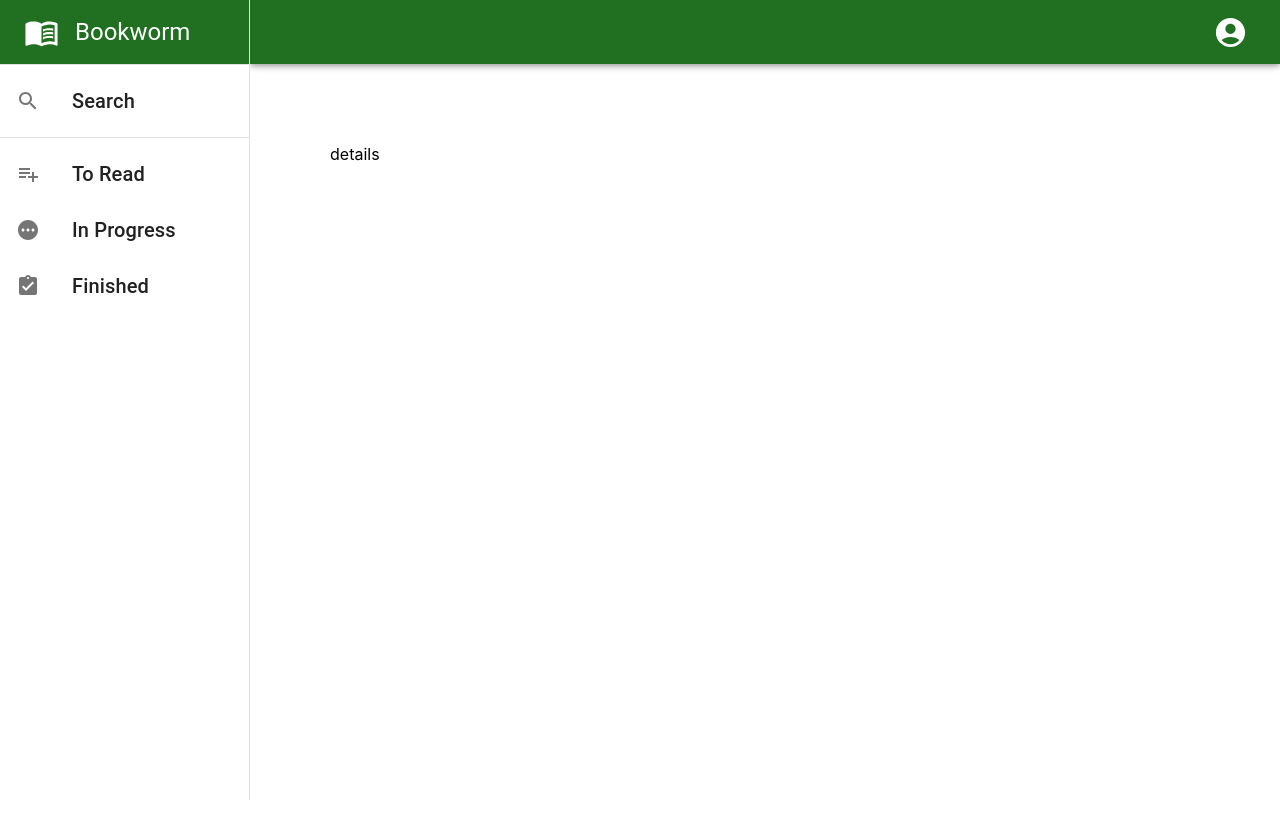
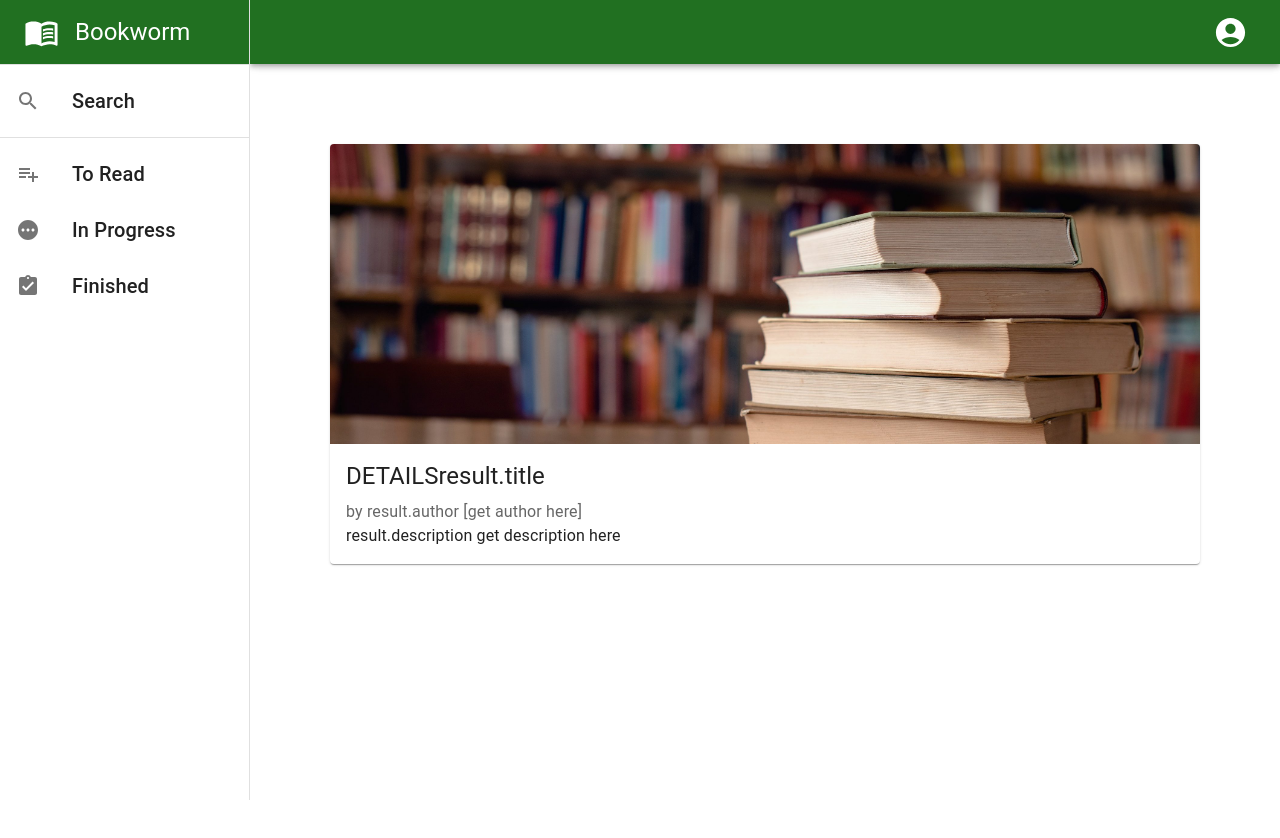
Before and after one commit to yanDavid21/Bookworm, a React (Create React App) app in the folder frontend/: page /details in a window 1280 px wide. Shown: the top 838 px of the page. Built offline with nearby package versions, Linux system fonts and the light colour scheme; no server answers.

Commit message:
uhhh details

```diff
--- a/frontend/src/pages/Details/index.js
+++ b/frontend/src/pages/Details/index.js
@@ -1,7 +1,64 @@
-import React from "react";
+import React, {useEffect, useState} from "react";
+import {
+  BrowserRouter as Router,
+  Switch,
+  useLocation
+} from "react-router-dom";
+import Card from "@mui/material/Card"
+import CardContent from '@mui/material/CardContent';
+import CardMedia from '@mui/material/CardMedia';
+import Typography from "@mui/material/Typography";
+import { Button, CardActionArea, CardActions } from '@mui/material';
+import books from "./books.jpeg"
+import {BACKEND_URL} from "../../App";
+
+const fetchBook = (isbn, setResults) => {
+  fetch(`/api/details?q=${isbn}`)
+  .then((response) => {
+    return response.json();
+  })
+  .then((data) => {
+    console.log(data)
+    setResults(data);
+  });
+};
 
 const DetailsPage = () => {
-  return <div>details</div>;
+  let location = useLocation();
+  let [result, setResult] = useState(null)
+  console.log(location.pathname)
+  useEffect(() => {
+    fetchBook(location.pathname.substring(8), setResult)
+  },[location, setResult])
+  return <div>
+    <Card>
+      <CardActionArea>
+        <CardMedia
+            component="img"
+            height="300"
+            image={books}
+            alt="books in library"
+        />
+        <CardContent>
+          <Typography gutterBottom variant="h5" component="div">
+            {location.pathname.substring(1).toUpperCase()}
+            result.title
+          </Typography>
+          <Typography  color="text.secondary">
+            by result.author [get author here]
+          </Typography>
+          <Typography>
+            result.description   get description here
+          </Typography>
+        </CardContent>
+      </CardActionArea>
+    </Card>
+
+
+
+
+
+  </div>;
 };
 
 export default DetailsPage;
```
Also changed, not shown: frontend/src/pages/Details/books.jpeg (added), 1 other file (tests, documents, lock files or other folders).
